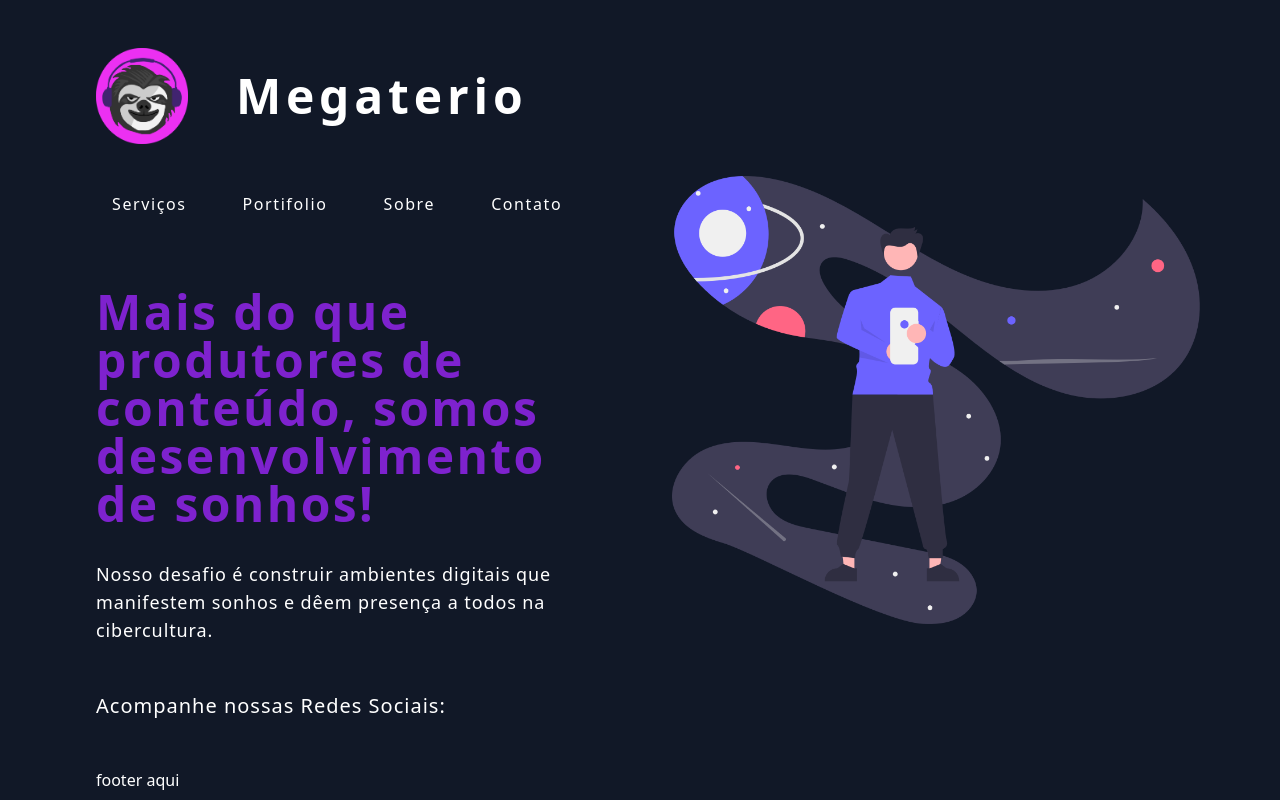
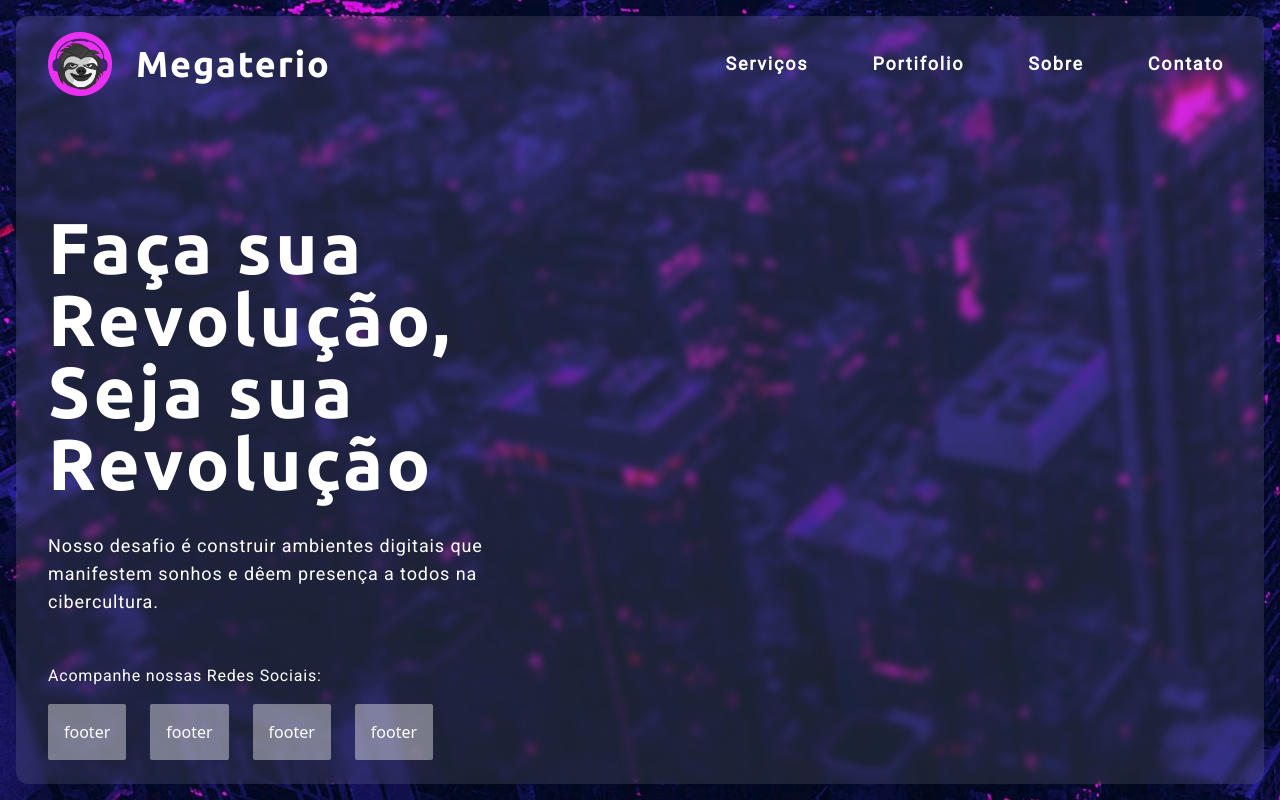
Before and after one commit to viriatonova/megaterio, a website built with webpack: page public/index.html in a window 1280 px wide. Built offline with nearby package versions, Linux system fonts and the light colour scheme.

Commit message:
edit site

```diff
--- a/public/index.html
+++ b/public/index.html
@@ -1,68 +1,74 @@
 <!DOCTYPE html>
 <html lang="en">
+
 <head>
     <meta charset="UTF-8">
     <meta http-equiv="X-UA-Compatible" content="IE=edge">
     <meta name="viewport" content="width=device-width, initial-scale=1.0">
+    <link rel="preconnect" href="https://fonts.googleapis.com">
+    <link rel="preconnect" href="https://fonts.gstatic.com" crossorigin>
+    <link href="https://fonts.googleapis.com/css2?family=Ubuntu:wght@700&display=swap" rel="stylesheet">
+    <link href="https://fonts.googleapis.com/css2?family=Roboto&display=swap" rel="stylesheet">
     <!-- css dev -->
-    <!-- <link href="./assets/css/tailwind-dev.css" rel="stylesheet"> -->
+    <link href="./assets/css/tailwind-dev.css" rel="stylesheet">
     <!-- css prod -->
-    <link href="./assets/css/index.css" rel="stylesheet">
+    <!-- <link href="./assets/css/index.css" rel="stylesheet"> -->
     <title>Megaterio</title>
 </head>
+
 <body class="w-screen h-screen bg-gray-900 text-white">
-    <div id="wrap" class="w-full h-full sm:p-12 flex flex-row">
+    <div id="wrap" class="w-full h-full p-4 bg-cover bg-no-repeat" style="background-image: url('./assets/images/megaback.jpg')">
+        <div class="wrap-backgound">
 
-        <section id="megaterio" class="w-1/2 h-full px-12 flex flex-col">
-
-            <header class="w-full h-auto flex justify-start items-center">
-                <button id="btn-megaterio" class="">
-                    <img class="w-24 h-24" src="./assets/images/logo.png" alt="logo">
+            <header class="mega-header">
+                <button id="btn-megaterio" class="w-1/4 h-auto flex justify-start items-center">
+                    <img class="mega-logo" src="./assets/images/logo.png" alt="logo">
+                    <h1 class="mega-title1">Megaterio</h1>
                 </button>
-                <h1 class="w-3/4 ml-12 text-5xl font-bold tracking-widest">Megaterio</h1>
+                <nav class="mega-nav">
+                    <ul class="flex space-x-12">
+                        <li class="nav-link"><button id="btn-servicos">Serviços</button></li>
+                        <li class="nav-link"><button id="btn-portifolio">Portifolio</button></li>
+                        <li class="nav-link"><button id="btn-sobre" >Sobre</button></li>
+                        <li class="nav-link"><button id="" href="mailto:contato@megaterio.com.br">Contato</button></li>
+                    </ul>
+                </nav>
             </header>
 
-            <nav class="w-full flex justify-start items-center mt-6 py-4">
-                <ul class="flex space-x-6">
-                    <li class="nav-link">
-                        <button id="btn-servicos" class="w-full h-full py-2 px-4 tracking-widest">Serviços</button>
-                    </li>
-                    <li class="nav-link">
-                        <button id="btn-portifolio" class="w-full h-full py-2 px-4 tracking-widest">Portifolio</button>
-                    </li>
-                    <li class="nav-link">
-                        <button id="btn-sobre" class="w-full h-full py-2 px-4 tracking-widest">Sobre</button>
-                    </li>
-                    <li class="nav-link">
-                        <button id="" href="mailto:contato@megaterio.com.br" class="w-full h-full py-2 px-4 tracking-widest">Contato</button>
-                    </li>
-                </ul>
-            </nav>
+            <section id="megaterio" class="w-full h-full px-8 py-6 flex">
 
-            <article class="w-full h-auto mt-12">
-                <h2 class="text-5xl font-bold text-purple-700 tracking-wider">
-                    Mais do que produtores de conteúdo, somos desenvolvimento de sonhos!
+                <article class="mega-home">
+                    <h2 class="mega-titulo-article">
+                        Faça sua Revolução,<br>
+                        Seja sua Revolução
                     </h2>
-                <p class="mt-8 text-lg font-light tracking-wider">
+                    <p class="w-4/5 mt-8 text-lg tracking-wider font-roboto font-thin">
                         Nosso desafio é construir ambientes digitais que manifestem
                         sonhos e dêem presença a todos na cibercultura.
                     </p>
+                    <h3>Acompanhe nossas Redes Sociais:</h3>
+                    <ul class="">
+                        <li>footer</li>
+                        <li>footer</li>
+                        <li>footer</li>
+                        <li>footer</li>
+                    </ul>
                 </article>
 
-            <h2 class="w-3/4 mt-12 text-xl font-light tracking-wider">Acompanhe nossas Redes Sociais:</h2>
-
-            <footer class="w-auto h-auto mt-12 flex space-x-6 items-end">
-                <h3>footer aqui</h3>
-            </footer>
+                <aside>
+                </aside>
 
             </section>
 
-        <aside class="w-1/2 h-full px-8 flex justify-center items-center">
+            <!-- <aside class="w-1/2 h-full px-8 flex justify-center items-center">
                 <img src="./assets/images/lost2.png" alt="">
-        </aside>
+            </aside> -->
 
         </div>
+    </div>
+
 
     <!-- <script src="./assets/js/bundle.js"></script> -->
 </body>
+
 </html>
--- a/src/tailwind.css
+++ b/src/tailwind.css
@@ -1,12 +1,57 @@
 @tailwind base;
 @tailwind components;
 
-.btn-mega {
-    @apply px-4 py-2 border border-gray-700 rounded-lg hover:bg-pink-700
-    text-sm font-semibold tracking-wide capitalize
+.mega-header {
+    @apply w-full h-auto py-4 px-8 flex justify-start items-center
+}
+
+.mega-nav {
+    @apply w-full h-auto flex justify-end items-center
 }
 
 .nav-link {
-    @apply text-xl font-light hover:border-b border-pink-700
+    @apply text-xl font-light border-pink-700
 }
+
+.nav-link button {
+    @apply w-full h-full py-px px-2 tracking-widest text-lg font-bold hover:bg-purple-200
+    hover:rounded-sm hover:text-blue-900 font-roboto
+}
+
+.wrap-backgound{
+    @apply  w-full h-full flex flex-col bg-white/10 backdrop-blur-sm
+    rounded-xl
+}
+
+.mega-logo {
+    @apply w-16 h-16
+}
+
+.mega-title1 {
+    @apply w-full text-4xl ml-6 font-bold tracking-wider text-left font-ubuntu
+}
+
+.mega-home {
+    @apply w-1/2 h-auto mt-6 flex flex-col items-start justify-end
+}
+
+.mega-home h2 {
+    @apply mt-10 text-7xl font-bold text-white tracking-wider font-ubuntu
+}
+
+.mega-home h3 {
+    @apply mt-12 font-thin text-white tracking-wider font-roboto
+
+}
+
+.mega-home ul {
+    @apply w-full h-auto mt-4 flex space-x-6 items-end
+}
+
+.mega-home ul li {
+    @apply w-auto h-auto p-4 bg-white/40 rounded-sm
+}
+
+
+
 @tailwind utilities;
--- a/tailwind.config.js
+++ b/tailwind.config.js
@@ -4,6 +4,10 @@ module.exports = {
     "./public/**/*.{html,js}"
   ],
   theme: {
+    fontFamily:{
+      'ubuntu': ['Ubuntu', 'sans-serif'],
+      'roboto': ['Roboto', 'sans-serif']
+    },
     extend: {},
   },
   plugins: [],
```
Also changed, not shown: public/assets/images/megaback.jpg (added). Lines whose indentation alone changed are shown as unchanged.
